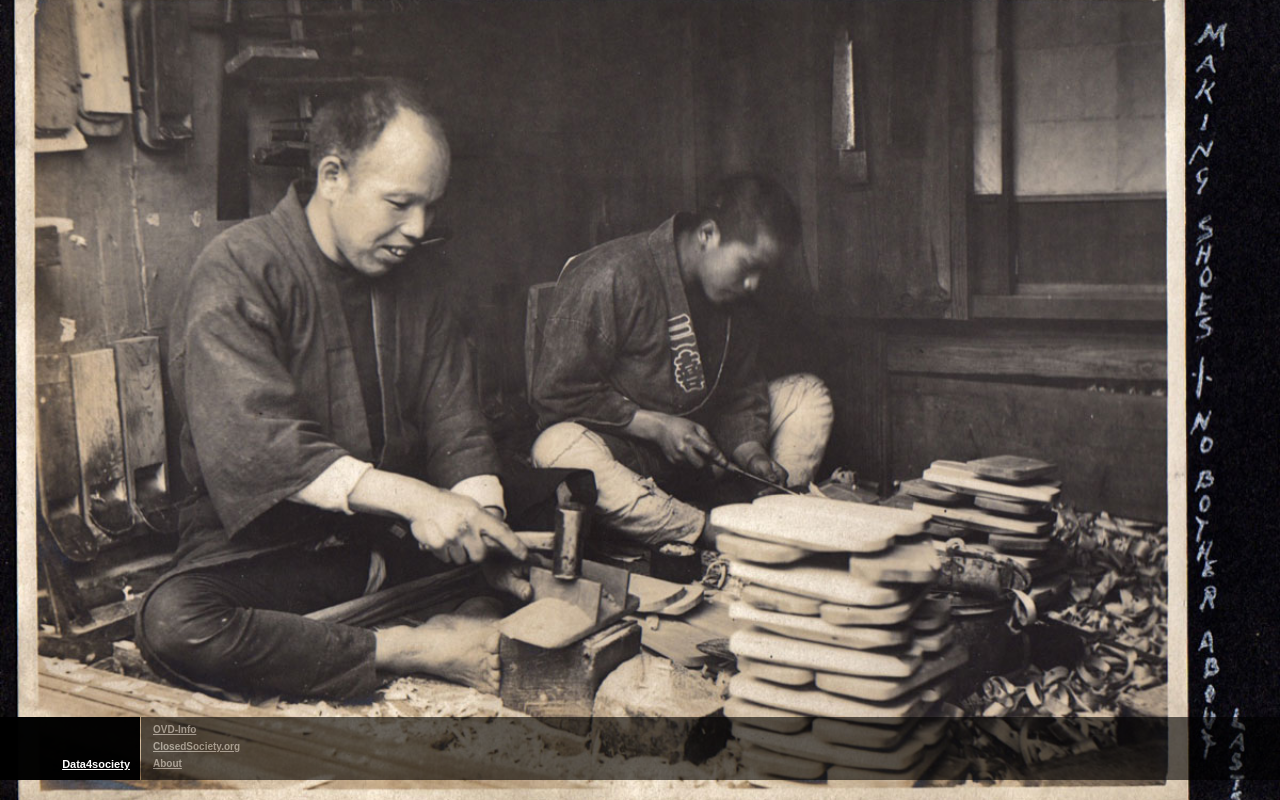
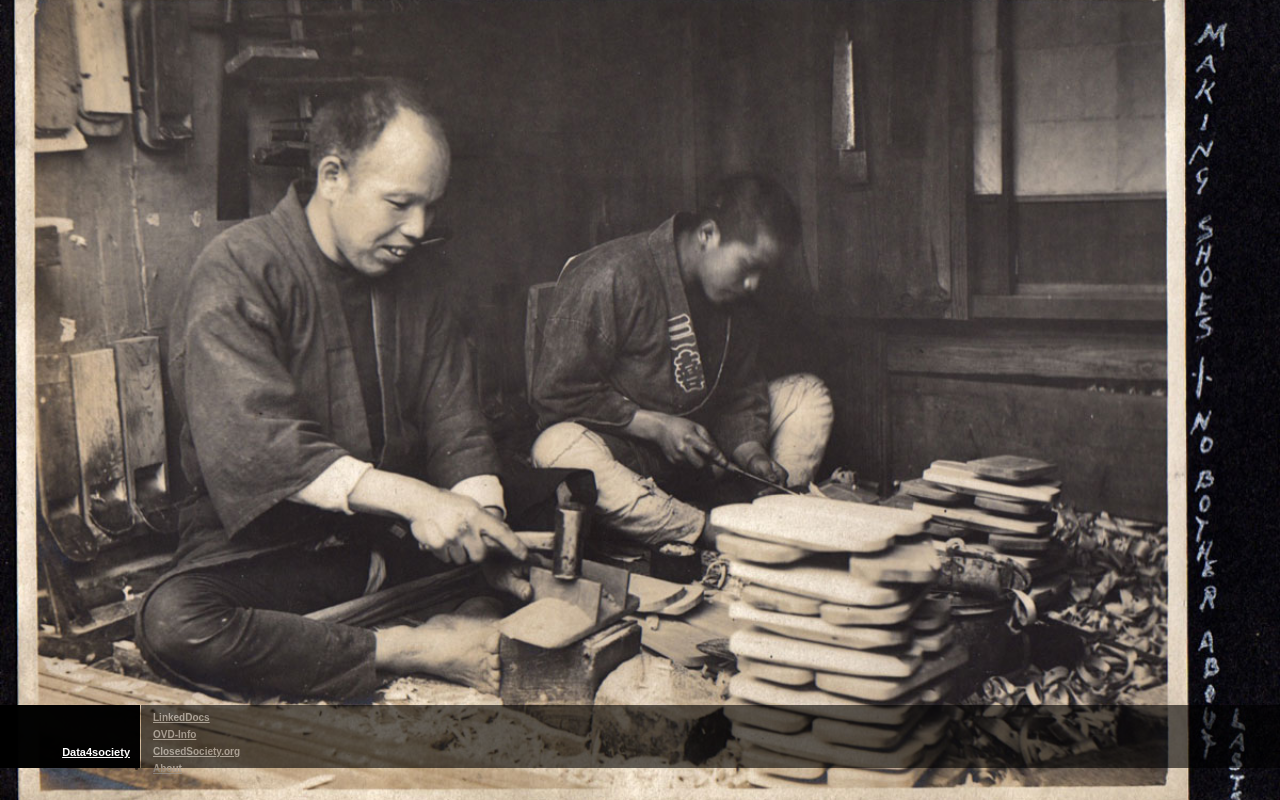
Before and after one commit to data4society/data4society.org, a plain HTML site: page index.html in a window 1280 px wide. Shown: the top 800 px of the page. Drawn offline with Linux system fonts and the light colour scheme.

Commit message:
Update index.html

```diff
--- a/index.html
+++ b/index.html
@@ -14,6 +14,7 @@
 		<h1><a href="http://data4society.org">Data4society</a></h1>
 		<div>
 			<ul>
+				<li><a href="https://www.newschallenge.org/challenge/2014/submissions/linkedocs-a-solution-for-enrichment-indexing-and-linking-documents">LinkedDocs</a></li>
 				<li><a href="http://ovdinfo.org">OVD-Info</a></li>
 				<li><a href="http://closedsociety.org">ClosedSociety.org</a></li>
 				<li><a href="/about">About</a></li>
```
